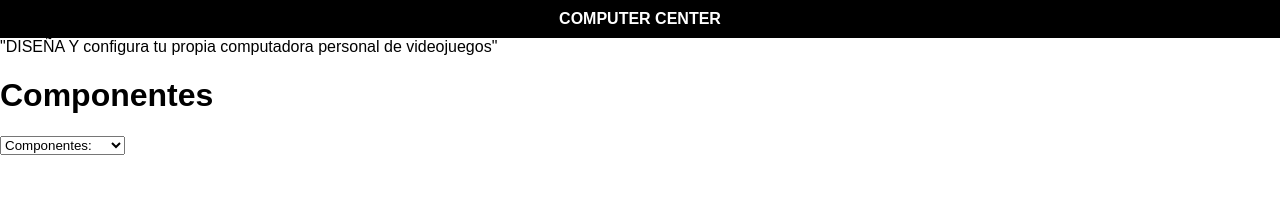
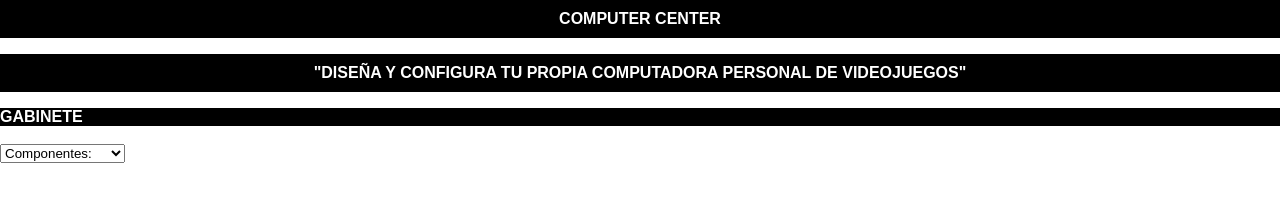
Before and after one commit to Dariogzz/armacomputadora-dariogzz, a plain HTML site: page index.html in a window 1280 px wide. Drawn offline with Linux system fonts and the light colour scheme.

Commit message:
tercer comit

```diff
--- a/index.html
+++ b/index.html
@@ -11,12 +11,19 @@
     COMPUTER CENTER
     </div>
 
+    <div class="linea"></div>
+
     <div class="subtitulo">
-    "DISEÑA Y configura tu propia computadora personal de videojuegos"
+    "DISEÑA Y CONFIGURA TU PROPIA COMPUTADORA PERSONAL DE VIDEOJUEGOS"
     </div>
 
+    <div class="linea"></div>
+
 <form>
-    <h1>Componentes</h1>
+    <div class="Gabinete">
+        GABINETE
+    </div>
+     <br>
         <select name="componentes">
             <option>Componentes:</option>
             <option>Minitorre — $700</option>
--- a/style.css
+++ b/style.css
@@ -11,3 +11,29 @@ body {
     padding: 10px;
     font-weight: bold;
 }
+
+.linea {
+    height: 8px;
+    background:white;
+    border-top: 8px solid white;
+}
+
+.subtitulo {
+    background: black;
+    color: white;
+    text-align: center;
+    padding: 10px;
+    font-weight: bold;
+}
+
+.linea {
+    height: 8px;
+    background:white;
+    border-top: 8px solid white;
+}
+
+.Gabinete {
+    background: black;
+    color: white;
+    font-weight: bold;
+}
```
